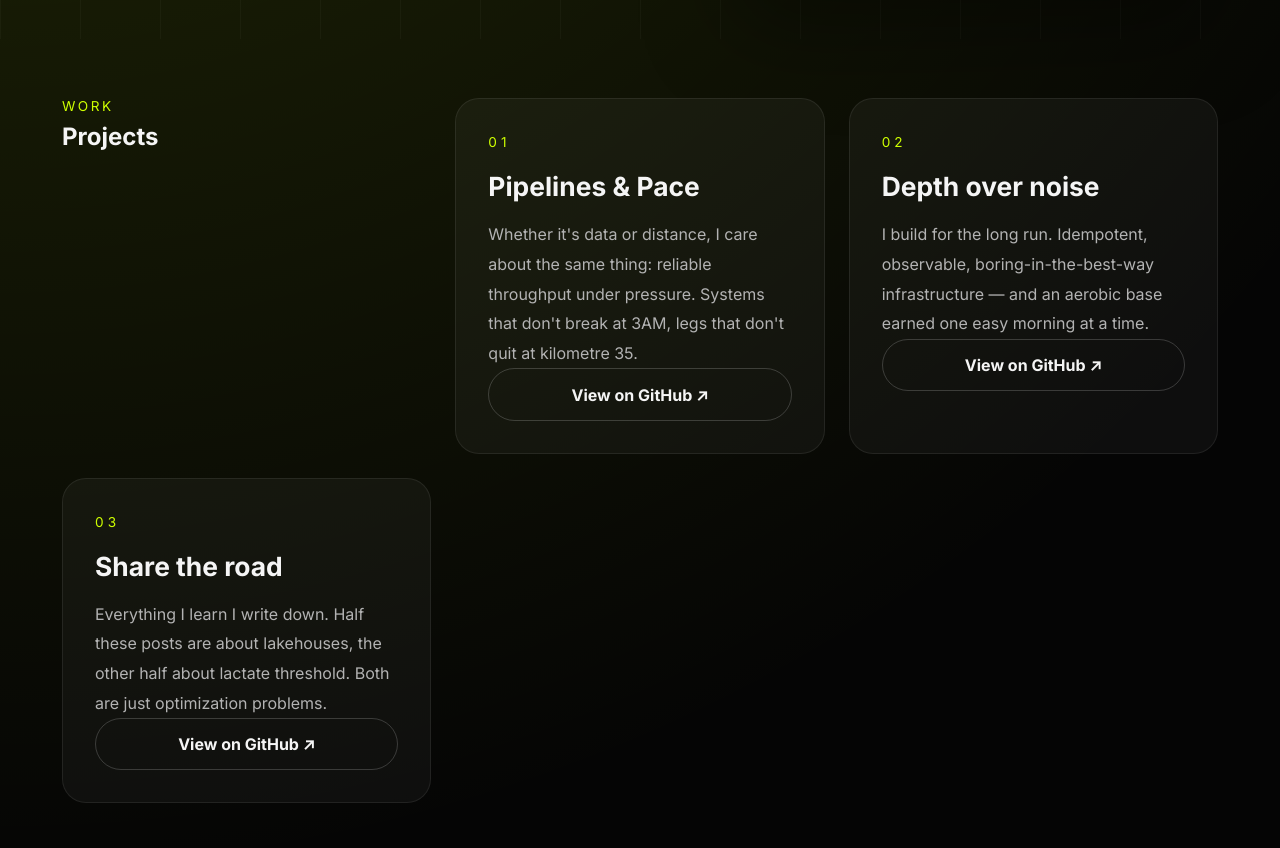
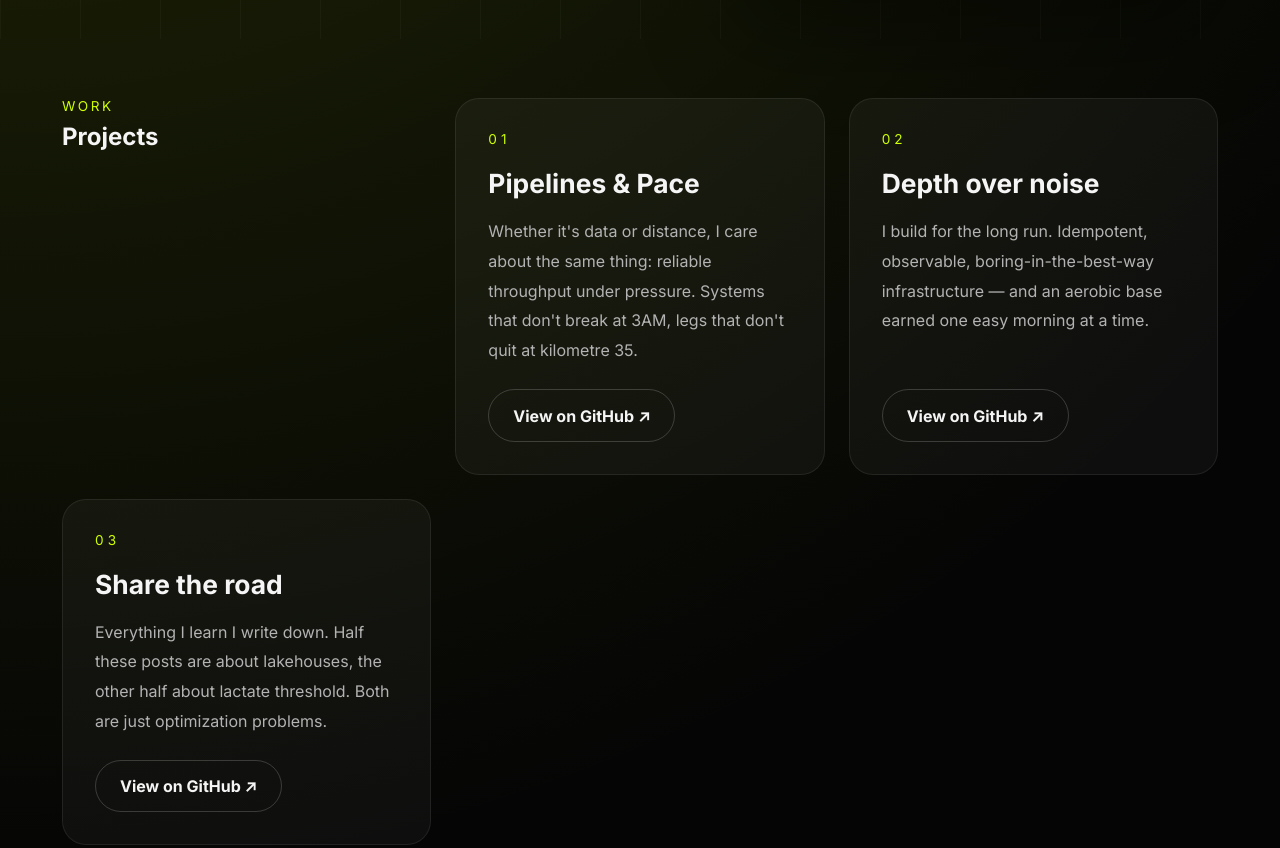
Before and after one commit to DebankanSarkar7/portfolio, a website: page index.html in a window 1280 px wide. Shown: the part 761-1609 px from the top of the page. Drawn offline with Linux system fonts and the light colour scheme; no server answers.

Commit message:
Fix feature card layout for GitHub buttons

```diff
--- a/css/style.css
+++ b/css/style.css
@@ -310,6 +310,8 @@ body[data-theme="light"] .site-header {
   padding: 32px;
   min-height: 260px;
   transition: transform 0.25s ease, box-shadow 0.25s ease;
+  display: flex;
+  flex-direction: column;
 }
 
 .feature-card:hover {
@@ -334,6 +336,12 @@ body[data-theme="light"] .site-header {
 .feature-card p {
   color: var(--muted);
   line-height: 1.85;
+  margin-bottom: 24px;
+}
+
+.feature-card .button {
+  margin-top: auto;
+  width: fit-content;
 }
 
 .section-split {
--- a/public/css/style.css
+++ b/public/css/style.css
@@ -310,6 +310,8 @@ body[data-theme="light"] .site-header {
   padding: 32px;
   min-height: 260px;
   transition: transform 0.25s ease, box-shadow 0.25s ease;
+  display: flex;
+  flex-direction: column;
 }
 
 .feature-card:hover {
@@ -334,6 +336,12 @@ body[data-theme="light"] .site-header {
 .feature-card p {
   color: var(--muted);
   line-height: 1.85;
+  margin-bottom: 24px;
+}
+
+.feature-card .button {
+  margin-top: auto;
+  width: fit-content;
 }
 
 .section-split {
```
